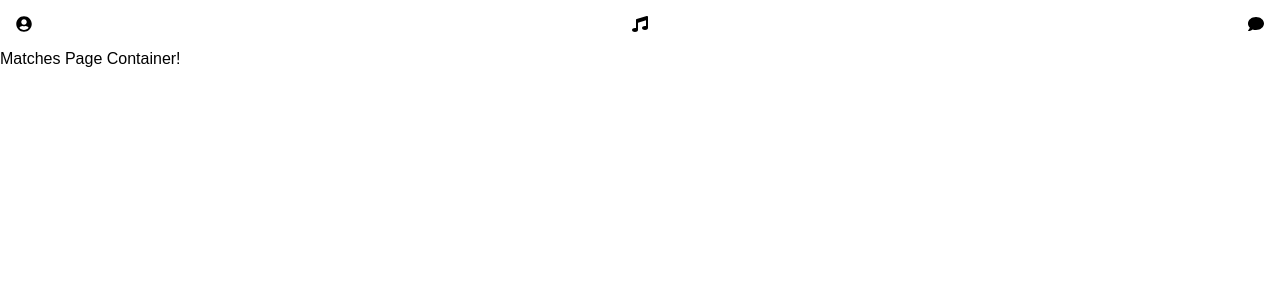
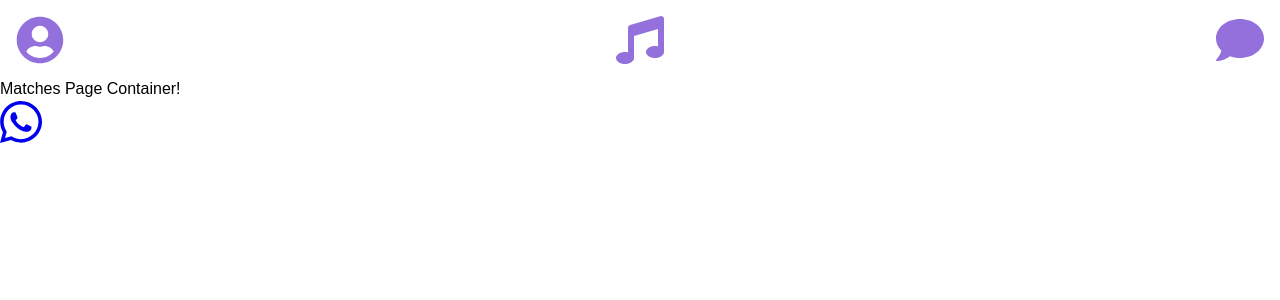
Before and after one commit to antenna-research/knakworst, a React (Create React App) app: page /matches in a window 1280 px wide. Shown: the top 300 px of the page. Built offline with nearby package versions, Linux system fonts and the light colour scheme.

Commit message:
altered font asweome icons

```diff
--- a/package.json
+++ b/package.json
@@ -4,6 +4,7 @@
   "private": true,
   "dependencies": {
     "@fortawesome/fontawesome-svg-core": "^1.2.0-14",
+    "@fortawesome/free-brands-svg-icons": "^5.1.0-11",
     "@fortawesome/free-solid-svg-icons": "^5.1.0-11",
     "@fortawesome/react-fontawesome": "0.1.0-11",
     "bootstrap": "^4.1.2",
--- a/src/components/App/App.js
+++ b/src/components/App/App.js
@@ -3,10 +3,10 @@ import './styles/App.css'
 import WelcomePage from "../Welcome/WelcomePage"
 import { library } from '@fortawesome/fontawesome-svg-core'
 import { faUserCircle, faMusic, faComment } from '@fortawesome/free-solid-svg-icons'
+import { fab, faWhatsapp } from '@fortawesome/free-brands-svg-icons'
 
-library.add(faUserCircle)
-library.add(faMusic)
-library.add(faComment)
+library.add(faUserCircle, faMusic, faComment, faWhatsapp, fab)
+
 class App extends Component {
   render() {
     return (
--- a/src/components/Matches/MatchesPage.js
+++ b/src/components/Matches/MatchesPage.js
@@ -1,10 +1,12 @@
 import React from 'react'
 import { connect } from 'react-redux'
 import PropTypes from 'prop-types'
+import {FontAwesomeIcon} from "@fortawesome/react-fontawesome";
 
 const MatchesPage = props => {
   return (
     <div>
+      <a href="https://wa.me/310627653060?text=I'm%20matched%20with%20you%20on%20Knakworst"><FontAwesomeIcon icon={['fab', 'whatsapp']} size="3x" /></a>
 
     </div>
   )
--- a/src/components/Nav/NavComponent.js
+++ b/src/components/Nav/NavComponent.js
@@ -7,9 +7,9 @@ class NavComponent extends PureComponent {
   render() {
     return (
       <div id={'NavComponent'}>
-        <Link to={'/profile'} className={'NavComponent-Link'}><div id={'NavComponent-Profile'}><FontAwesomeIcon icon='user-circle' /></div></Link>
-        <Link to={'/swipe'} className={'NavComponent-Link'}><div id={'NavComponent-Swipe'}><FontAwesomeIcon icon='music' /></div></Link>
-        <Link to={'/matches'} className={'NavComponent-Link'}><div id={'NavComponent-Matches'}><FontAwesomeIcon icon='comment' /></div></Link>
+        <Link to={'/profile'} className={'NavComponent-Link'}><div id={'NavComponent-Profile'}><FontAwesomeIcon icon='user-circle' size="3x" /></div></Link>
+        <Link to={'/swipe'} className={'NavComponent-Link'}><div id={'NavComponent-Swipe'}><FontAwesomeIcon icon='music' size="3x" /></div></Link>
+        <Link to={'/matches'} className={'NavComponent-Link'}><div id={'NavComponent-Matches'}><FontAwesomeIcon icon='comment' size="3x" /></div></Link>
       </div>
     )
   }
--- a/src/components/Nav/styles/NavComponent.css
+++ b/src/components/Nav/styles/NavComponent.css
@@ -10,7 +10,7 @@
 .NavComponent-Link:link,
 .NavComponent-Link:active {
     text-decoration: none;
-    color: black;
+    color: mediumpurple;
 }
 
 #NavComponent div {
--- a/src/components/Swipe/Swipe.js
+++ b/src/components/Swipe/Swipe.js
@@ -1,4 +1,4 @@
-import React, {PureComponent} from 'react'
+import React from 'react'
 
 export default function swipe(props) {
   return (
```
